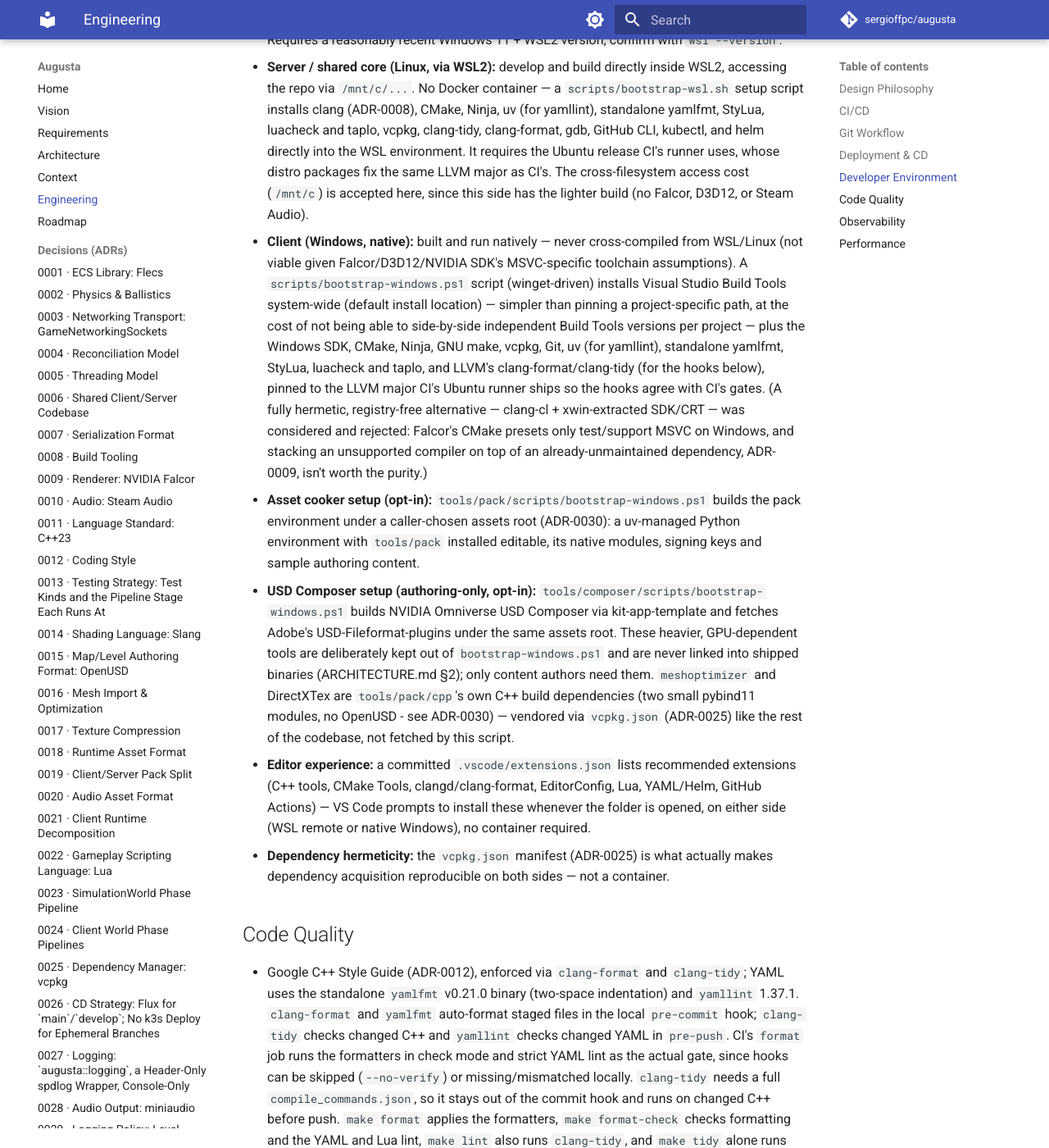
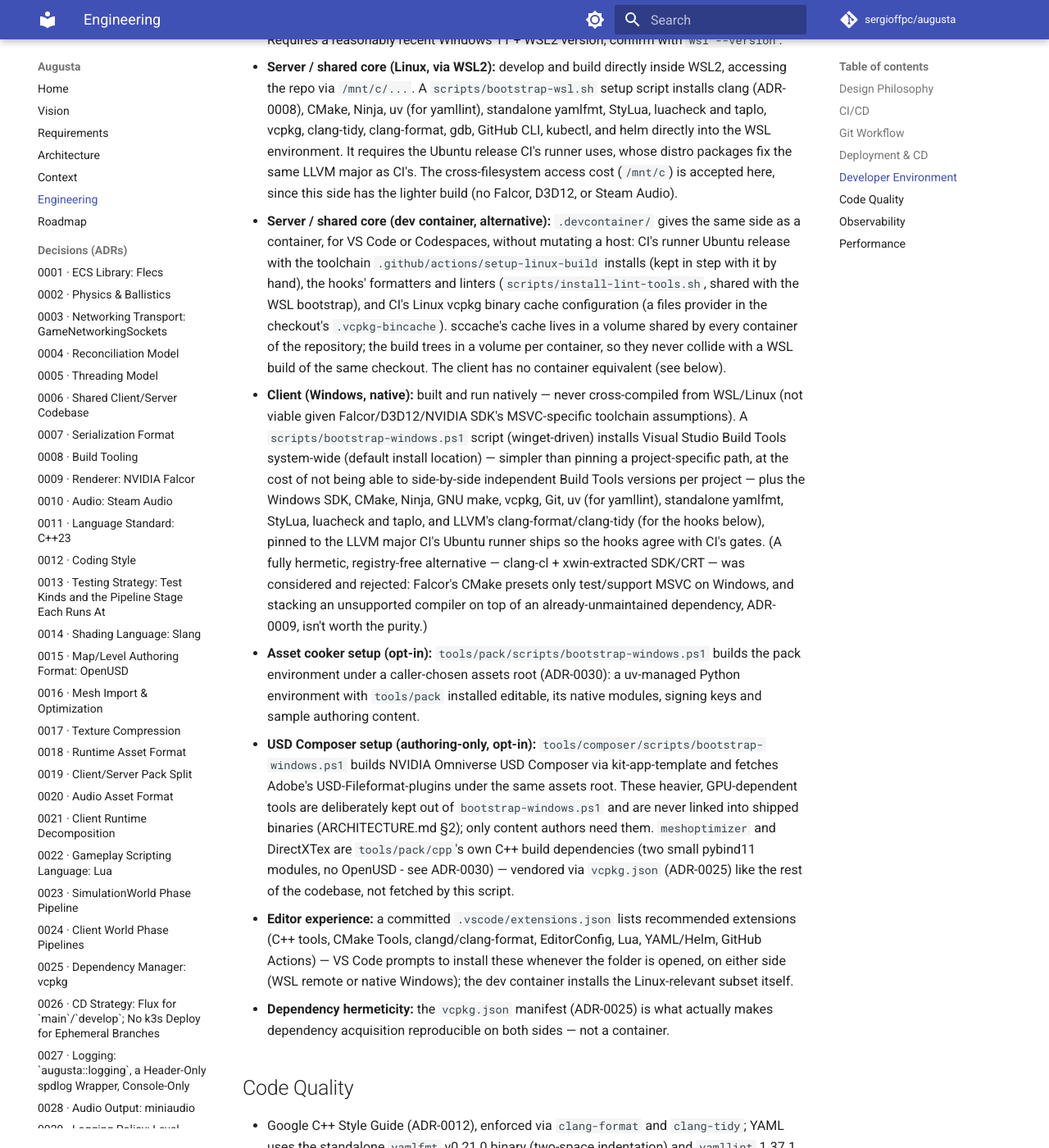
Before and after one commit to sergioffpc/augusta, an MkDocs documentation site: the page built from docs/ENGINEERING.md, in a window 1280 px wide and 1400 px high, scrolled down 4457 px. Shown: the whole window at 82% size. Built offline with MkDocs 1.6.1 and Material for MkDocs 9.7.7, drawn with Linux system fonts in a browser that asks for light colours; comment, search, counter and statistics services are not loaded.

Commit message:
feat(devcontainer): reproduce the Linux/server build environment
Add a .devcontainer/ on CI's runner Ubuntu release with the toolchain
setup-linux-build installs, so `make test` builds and tests the linux
preset out of the box in VS Code or Codespaces. It reuses CI's Linux
vcpkg files-provider binary cache configuration and keeps sccache's
cache in a shared volume; the build trees get a volume per container so
they never collide with a WSL build of the same checkout.

The hooks' pinned formatters and linters move from bootstrap-wsl.sh to
scripts/install-lint-tools.sh, which the image runs too.

Closes #320

Co-Authored-By: Claude Opus 5.5 <noreply@anthropic.com>

```diff
--- a/docs/ENGINEERING.md
+++ b/docs/ENGINEERING.md
@@ -188,14 +188,24 @@ pipeline).
   need to look up the WSL VM's IP. Requires a reasonably recent
   Windows 11 + WSL2 version; confirm with `wsl --version`.
 - **Server / shared core (Linux, via WSL2):** develop and build directly
-  inside WSL2, accessing the repo via `/mnt/c/...`. No Docker container —
-  a `scripts/bootstrap-wsl.sh` setup script installs clang (ADR-0008), CMake, Ninja,
+  inside WSL2, accessing the repo via `/mnt/c/...`. A
+  `scripts/bootstrap-wsl.sh` setup script installs clang (ADR-0008), CMake, Ninja,
   uv (for yamllint), standalone yamlfmt, StyLua, luacheck and taplo, vcpkg, clang-tidy, clang-format,
   gdb, GitHub CLI, kubectl, and helm
   directly into the WSL environment. It requires the Ubuntu release CI's
   runner uses, whose distro packages fix the same LLVM major as CI's. The cross-filesystem access cost
   (`/mnt/c`) is accepted here, since this side has the lighter build
   (no Falcor, D3D12, or Steam Audio).
+- **Server / shared core (dev container, alternative):** `.devcontainer/`
+  gives the same side as a container, for VS Code or Codespaces, without
+  mutating a host: CI's runner Ubuntu release with the toolchain
+  `.github/actions/setup-linux-build` installs (kept in step with it by hand),
+  the hooks' formatters and linters (`scripts/install-lint-tools.sh`, shared
+  with the WSL bootstrap), and CI's Linux vcpkg binary cache configuration (a
+  files provider in the checkout's `.vcpkg-bincache`). sccache's cache lives in
+  a volume shared by every container of the repository; the build trees in a
+  volume per container, so they never collide with a WSL build of the same
+  checkout. The client has no container equivalent (see below).
 - **Client (Windows, native):** built and run natively — never
   cross-compiled from WSL/Linux (not viable given Falcor/D3D12/NVIDIA
   SDK's MSVC-specific toolchain assumptions). A
@@ -230,7 +240,8 @@ pipeline).
   recommended extensions (C++ tools, CMake Tools, clangd/clang-format,
   EditorConfig, Lua, YAML/Helm, GitHub Actions) — VS Code
   prompts to install these whenever the folder is opened, on either
-  side (WSL remote or native Windows), no container required.
+  side (WSL remote or native Windows); the dev container installs the
+  Linux-relevant subset itself.
 - **Dependency hermeticity:** the `vcpkg.json` manifest (ADR-0025) is what
   actually makes dependency acquisition reproducible on both sides —
   not a container.
```
Also changed, not shown: README.md (+7 -0 lines), 6 other files.
